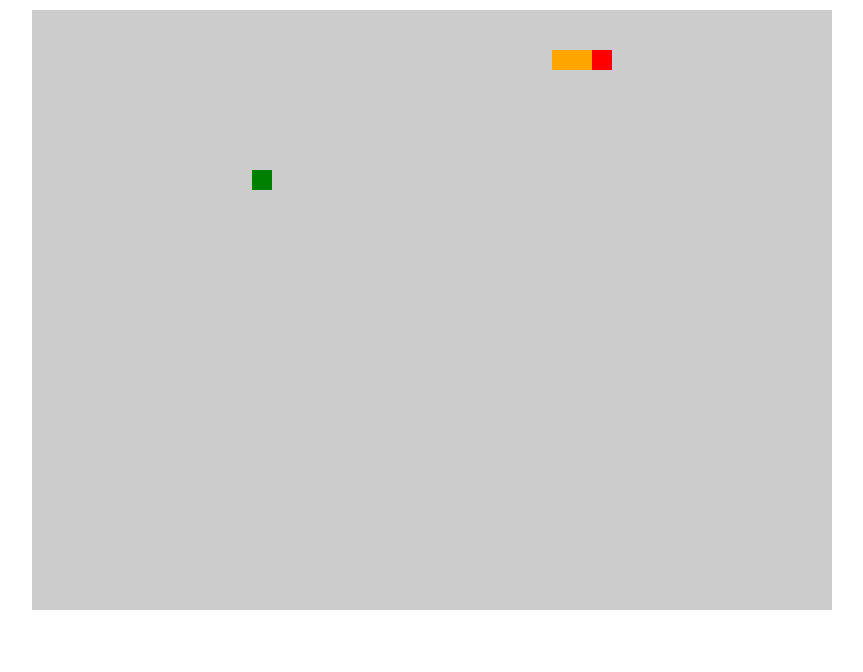
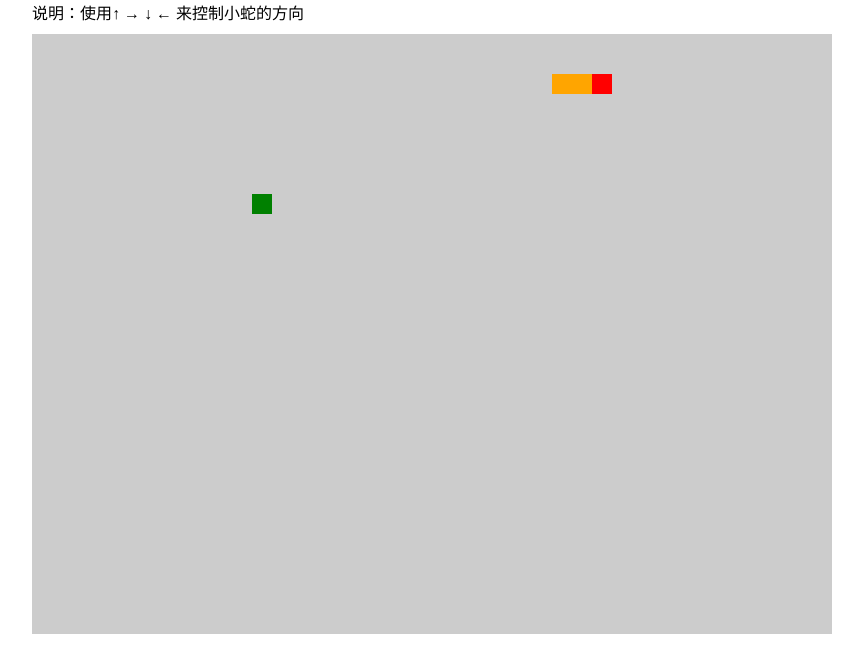
Before and after one commit to allen0905/demo, a plain HTML site: page snake/index.html in a window 1280 px wide. Shown: the whole page, without its empty margins (208-1071 px from the left). Drawn offline with Linux system fonts and the light colour scheme.

Commit message:
Update index.html

```diff
--- a/snake/index.html
+++ b/snake/index.html
@@ -15,9 +15,14 @@
 		position: relative;
 		margin:  10px auto;
 	}
+	p{
+		width:800px;
+		margin:0 auto;
+	}
 	</style>
 </head>
 <body>
+	<p>说明：使用↑ → ↓ ← 来控制小蛇的方向</p>
 	<div class="map"></div>
 
 	<script type="text/javascript">
```
